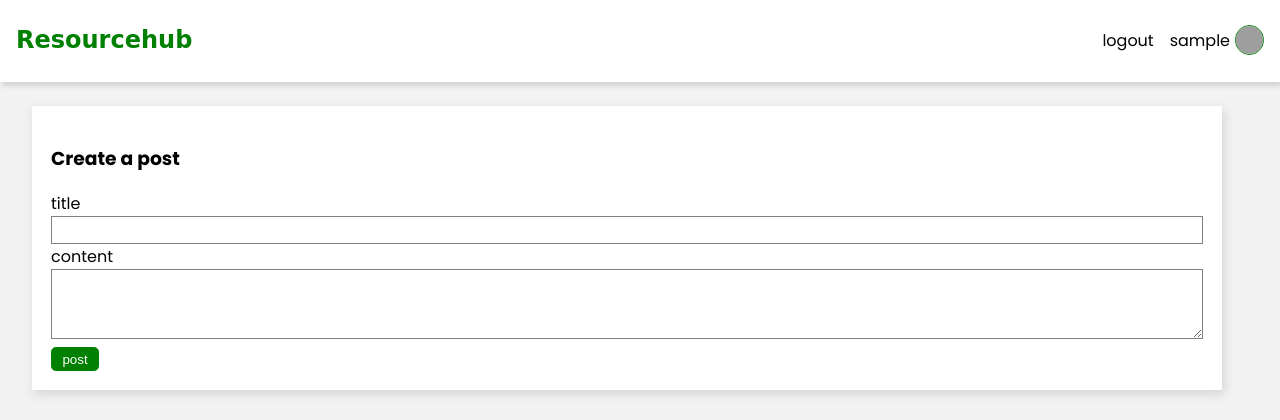
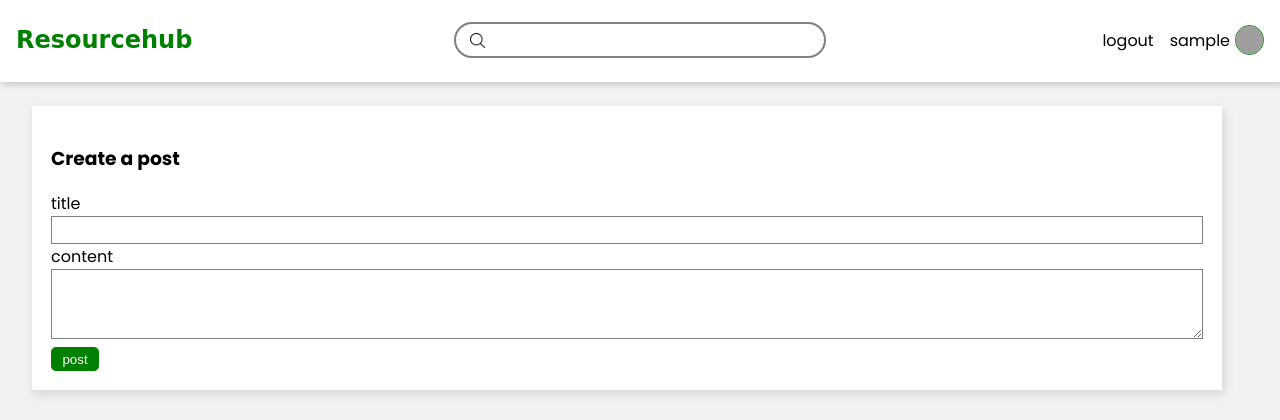
Before and after one commit to jkarenzi/resource_hub, a Flask app: page /read_stats.html in a window 1280 px wide. Shown: the top 420 px of the page. Run offline with Flask 3, Linux system fonts and the light colour scheme; the visitor is signed in with stand-in values (Sample User, id 1); data that the repository does not hold is empty; grey boxes are pictures that could not be loaded.

Commit message:
added searchbar to community

```diff
--- a/static/css/style.css
+++ b/static/css/style.css
@@ -326,3 +326,33 @@ header a:hover{
     width: 100%;
     height: 100%;
 }
+
+#searchInput {
+    margin-left: 0.5rem;
+    border: none;
+    outline:none;
+    width: 90%;
+    height: 1.5rem;
+    font-family: 'Poppins',sans-serif;
+}
+
+#searchbar-btn {
+    width: 7%;
+    height: 1.5rem;
+    border: none;
+    background-color: #ffffff;
+    margin-top: 0.2rem;
+    cursor: pointer;
+}
+
+.searchbar {
+    border: 2px solid grey;
+    border-radius: 20px;
+    width: 22rem;
+    height: 2rem;
+    display: flex;
+    align-items: center;
+    padding-left: 0.5rem;
+    padding-right: 0.5rem;
+    margin-left: 5rem;
+}
--- a/templates/read_stats.html
+++ b/templates/read_stats.html
@@ -11,6 +11,12 @@
     <body>
         <header>
             <h3>Resourcehub</h3>
+            <form class="searchbar">
+                <button type="submit" id="searchbar-btn">
+                    <img src="../static/images/search-interface-symbol.png" width="15px" height="15px" alt="Search">
+                </button>
+                <input type="text" id="searchInput" required>
+            </form>
             <nav>
                 <a href="/logout">logout</a>
                 <div class = user onclick="toggleProfile()">
```
Also changed, not shown: static/images/search-interface-symbol.png (added).
